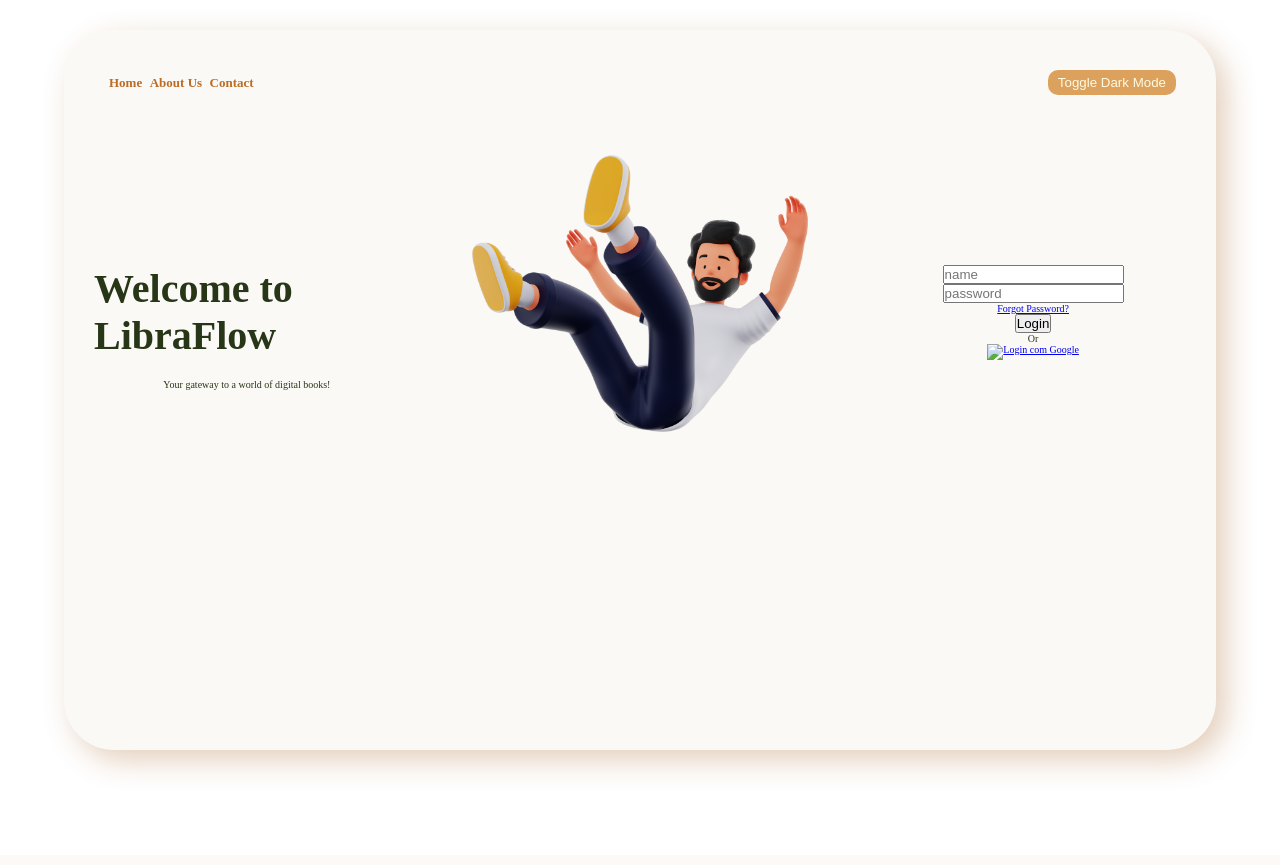
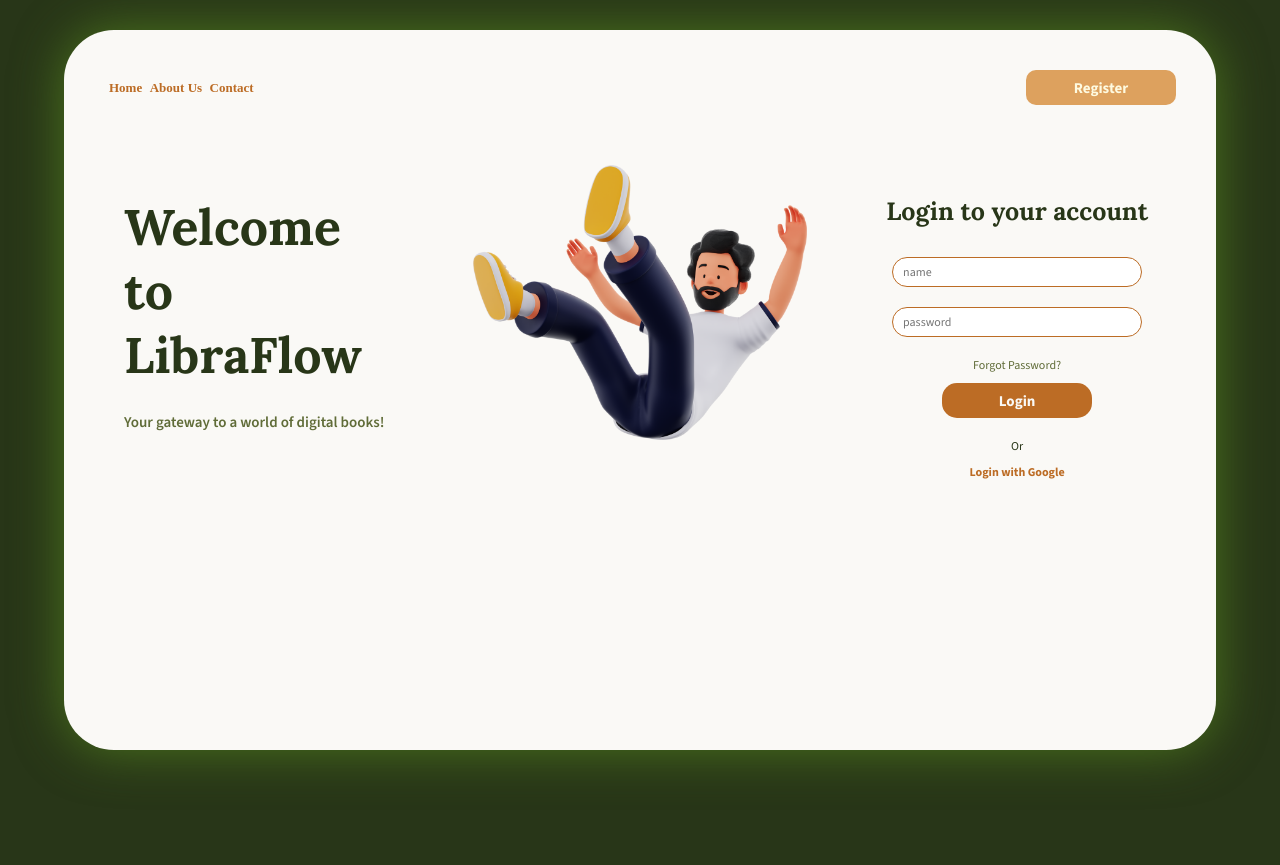
Before and after one commit to guiredev/LibraFlow, a PHP site: page / in a window 1280 px wide. Before the commit the page ends 768 px from the top, so only its background shows below. Run offline with PHP 8.4, Linux system fonts and the light colour scheme.

Commit message:
Termino da estilização estatica da tela de login

```diff
--- a/logins/index.html
+++ b/logins/index.html
@@ -5,6 +5,16 @@
     <meta name="viewport" content="width=device-width, initial-scale=1.0">
     <link rel="stylesheet" href="../logins/styles.css">
     <title>Welcome</title>
+
+    <!-- Fonte Lora -->
+  <link href="https://fonts.googleapis.com/css2?family=Lora:wght@700&family=Source+Sans+3:wght@400;600;700&display=swap" rel="stylesheet">
+
+<!-- Source Sans 3 -->
+ <link rel="preconnect" href="https://fonts.googleapis.com">
+<link rel="preconnect" href="https://fonts.gstatic.com" crossorigin>
+<link href="https://fonts.googleapis.com/css2?family=Lora:ital,wght@0,400..700;1,400..700&family=Source+Sans+3:ital,wght@0,200..900;1,200..900&display=swap" rel="stylesheet">
+
+
 </head>
 <body>
     <div class="conteiner-main">
@@ -17,15 +27,14 @@
                 </ul>
             </div>
             <div class="dark-mode">
-                <button id="dark-mode-toggle">Toggle Dark Mode</button>
+                <button id="dark-mode-toggle">Register</button>
             </div>
         </nav>
         <main>
 
             <div class="text-main">
                 <h1>
-                    Welcome to
-                    LibraFlow
+                    Welcome to LibraFlow
                 </h1>
                 <p>
                     Your gateway to a world of digital books!
@@ -35,6 +44,9 @@
                 <img src="./imgs/img-main.png" alt="imgem de livros">
             </div>
             <div class="form-main">
+                <h2>
+                    Login to your account
+                </h2>
                 <form action="">
                     <input type="text" placeholder="name">
                     <input type="password" placeholder="password">
@@ -50,7 +62,7 @@
                         Or
                     </p>
                     <a href="#">
-                        <img src="#" alt="Login com Google">
+                        <p>Login with Google</p>
                     </a>
                 </div>
             </div>
--- a/logins/styles.css
+++ b/logins/styles.css
@@ -13,6 +13,8 @@ body{
     flex-direction: column;
     align-items: center;
     height: 100vh;
+    background-color: #283618;
+    height: 100vh;
 }
 
 .conteiner-main{
@@ -21,7 +23,7 @@ body{
     width: 90vw;
    border-radius: 5rem;
    background-color: #FAF9F6;
-   box-shadow: 1rem 1rem 3rem rgba(163, 93, 31,0.3);
+   box-shadow: 0rem 0rem 5rem rgb(75, 116, 29);
 }
 
 nav{
@@ -57,7 +59,7 @@ main{
     justify-content: space-evenly;
     align-items: center;
     height: 80vh;
-    padding: 3rem;
+    padding: 0 6rem;
 }
 
 
@@ -75,16 +77,27 @@ form, .others-forms{
      display: flex;
     flex-direction: column;
     justify-content: start;
-    align-items: center;
-    margin-top: 20rem;
+    margin-top: 10rem;
     color: #283618;
 }
 
 
 
+
 .text-main h1{
-    font-size: 4rem;
+    font-size: 5rem;
     margin-bottom: 2rem;
+    font-weight: bold;
+    font-family: "Lora", serif;
+}
+
+.text-main p{
+    color: #606C38;
+    font-size: 1.5rem;
+    font-weight: 600;
+    line-height: 3rem;
+    margin-bottom: 4rem;
+    font-family: 'Source Sans 3', sans-serif;
 }
 
 
@@ -96,7 +109,7 @@ form, .others-forms{
 }
 
 .img-main{
-    width: 55%;
+    width: 60%;
     height: 100vh;
 }
 
@@ -104,3 +117,67 @@ form, .others-forms{
     width: 70%;
     margin-top: 10rem;
 }
+
+.form-main h2{
+    font-size: 2.5rem;
+    margin-bottom: 3rem;
+    font-weight: bold;
+    font-family: "Lora", serif;
+    display: flex;
+    justify-content: center;
+    color: #283618;
+}
+
+input{
+    width: 25rem;
+    height: 3rem;
+    margin-bottom: 2rem;
+    padding: 0 1rem;
+    border: 0.1rem solid #BC6C25;
+    border-radius: 1.5rem;
+    font-size: 1.2rem;
+    font-family: 'Source Sans 3', sans-serif;
+}
+
+button{
+    width: 15rem;
+    height: 3.5rem;
+    background-color: #BC6C25;
+    color: #FAF9F6;
+    border: none;
+    border-radius: 1.5rem;
+    font-size: 1.5rem;
+    font-weight: bold;
+    cursor: pointer;
+    font-family: 'Source Sans 3', sans-serif;
+}
+
+.others-forms{
+    margin-top: 2rem;
+}
+
+.others-forms p{
+    margin-bottom: 1rem;
+    font-size: 1.2rem;
+    font-family: 'Source Sans 3', sans-serif;
+}
+
+.others-forms a{
+    text-decoration: none;
+    color: #BC6C25;
+    font-weight: bold;
+    font-family: 'Source Sans 3', sans-serif;
+}
+
+span > a{
+    margin: 0 1rem;
+    font-size: 1.2rem;
+    color: #606C38;
+    font-family: 'Source Sans 3', sans-serif;
+    text-decoration: none;
+    margin-bottom: 2rem;
+}
+
+span{
+    margin-bottom: 1rem;
+}
```
